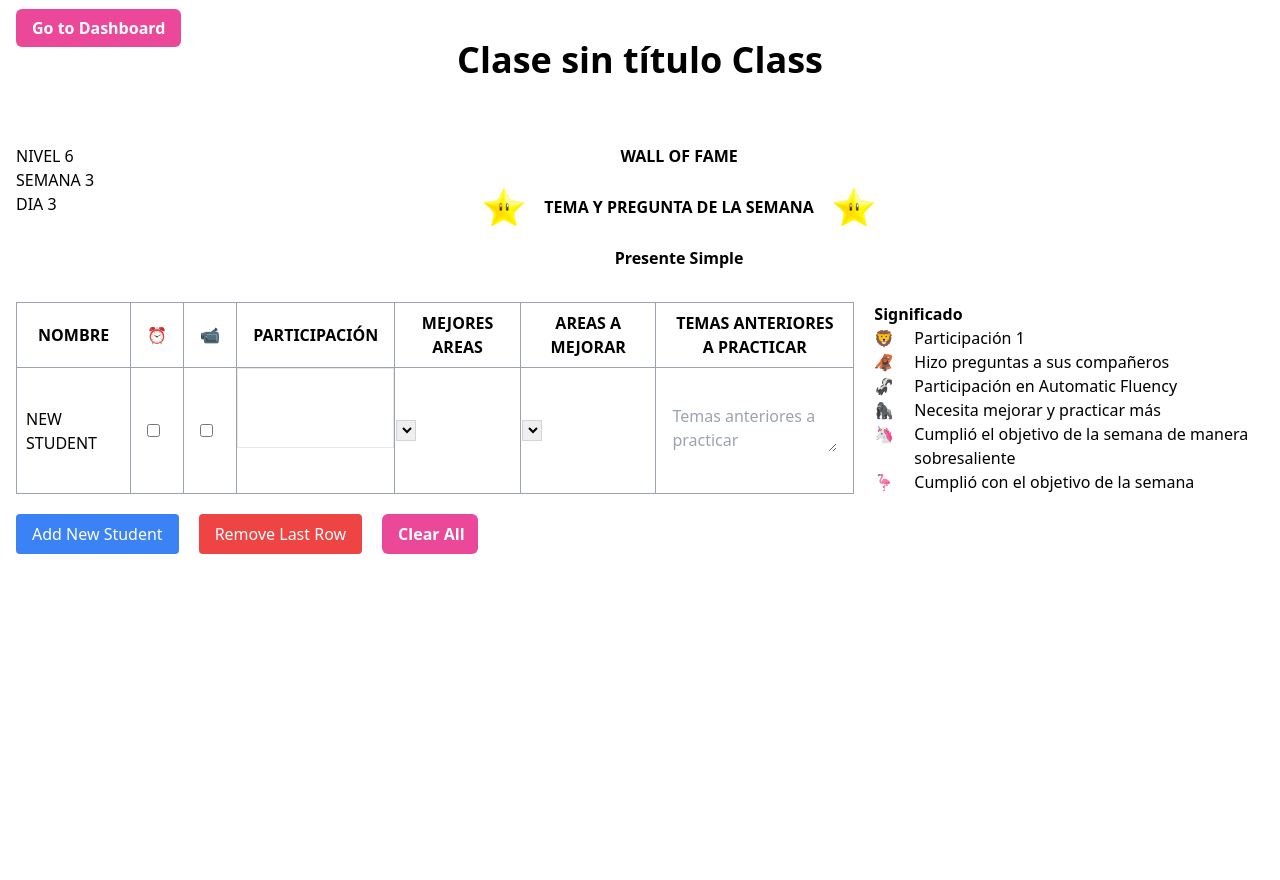
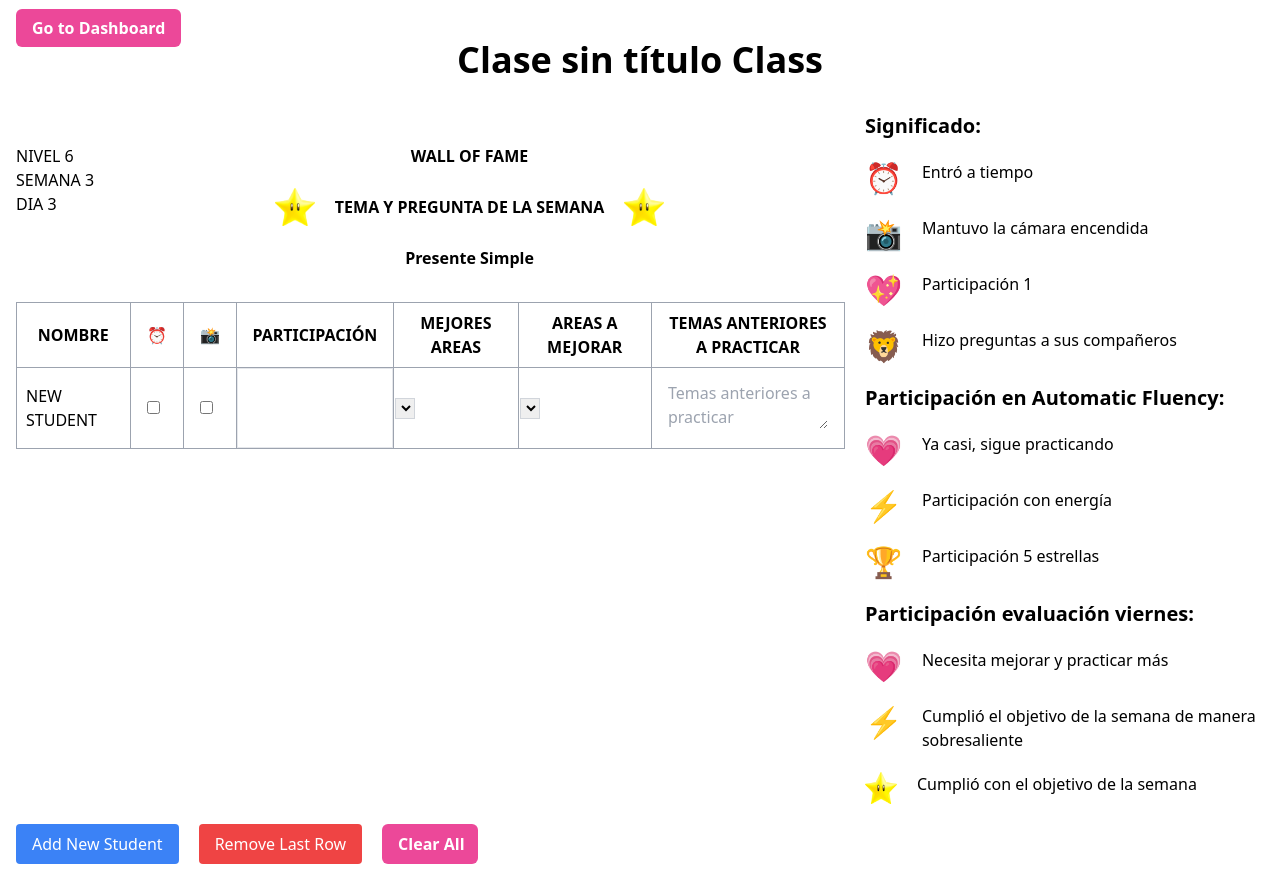
Before and after one commit to cristianccgg/teachersApp, a React (Vite) app: page /class/1 in a window 1280 px wide. Before the commit the page ends 800 px from the top, so only its background shows below. Built offline with nearby package versions, Linux system fonts and the light colour scheme.

Commit message:
Almost done, missing emojis

```diff
--- a/src/components/Class330.jsx
+++ b/src/components/Class330.jsx
@@ -173,7 +173,7 @@ function Class330() {
             <tr>
               <th className="border border-gray-400 px-4 py-2">NOMBRE</th>
               <th className="border border-gray-400 px-4 py-2">⏰</th>
-              <th className="border border-gray-400 px-4 py-2">📹</th>
+              <th className="border border-gray-400 px-4 py-2">📸</th>
               <th className="border border-gray-400 px-4 py-2">
                 PARTICIPACIÓN
               </th>
--- a/src/components/Emojis.jsx
+++ b/src/components/Emojis.jsx
@@ -1,70 +1,127 @@
+import star from "../assets/star.png";
+
 const Emojis = () => {
-  // Manejar el inicio del arrastre
-  const handleDragStart = (event, emoji) => {
-    event.dataTransfer.setData("text/plain", emoji);
-    event.dataTransfer.setDragImage(event.target, 0, 0); // Esto mostrará el emoji durante el arrastre
+  const handleDragStart = (e, item) => {
+    if (e.target.tagName === "IMG") {
+      const id = `img-${Date.now()}`;
+      e.target.id = id;
+      e.dataTransfer.setData("draggedId", id);
+    } else {
+      e.dataTransfer.setData("text/plain", item);
+    }
   };
 
   return (
-    <div>
-      <h1 className="font-bold">Significado</h1>
+    <div className="flex flex-col gap-5">
+      <h1 className="font-bold text-xl">Significado:</h1>
       <div className="flex gap-5">
         <p
-          className="draggable cursor-grab"
+          className="draggable cursor-grab text-3xl"
+          draggable="true"
+          onDragStart={(event) => handleDragStart(event, "&#9200;")}
+        >
+          &#9200;
+        </p>
+        <h2>Entró a tiempo</h2>
+      </div>
+      <div className="flex gap-5">
+        <p
+          className="draggable cursor-grab text-3xl"
+          draggable="true"
+          onDragStart={(event) => handleDragStart(event, "&#128248;")}
+        >
+          &#128248;
+        </p>
+        <h2>Mantuvo la cámara encendida</h2>
+      </div>
+      <div className="flex gap-5">
+        <p
+          className="draggable cursor-grab text-3xl"
+          draggable="true"
+          onDragStart={(event) => handleDragStart(event, "&#128150;")}
+        >
+          &#128150;
+        </p>
+        <h2>Participación 1</h2>
+      </div>
+      <div className="flex gap-5">
+        <p
+          className="draggable cursor-grab text-3xl"
           draggable="true"
           onDragStart={(event) => handleDragStart(event, "&#129409;")}
         >
           &#129409;
         </p>
-        <h2>Participación 1</h2>
+        <h2>Hizo preguntas a sus compañeros</h2>
+      </div>
+
+      <h1 className="font-bold text-xl">Participación en Automatic Fluency:</h1>
+
+      <div className="flex gap-5">
+        <p
+          className="draggable cursor-grab text-3xl"
+          draggable="true"
+          onDragStart={(event) => handleDragStart(event, "&#128151;")}
+        >
+          &#128151;
+        </p>
+        <h2>Ya casi, sigue practicando</h2>
       </div>
       <div className="flex gap-5">
         <p
-          className="draggable cursor-grab"
+          className="draggable cursor-grab text-3xl"
           draggable="true"
-          onDragStart={(event) => handleDragStart(event, "&#129447;")}
+          onDragStart={(event) => handleDragStart(event, "&#9889;")}
         >
-          &#129447;
+          &#9889;
         </p>
-        <h2>Hizo preguntas a sus compañeros</h2>
+        <h2>Participación con energía</h2>
       </div>
       <div className="flex gap-5">
         <p
-          className="draggable cursor-grab"
+          className="draggable cursor-grab text-3xl"
           draggable="true"
-          onDragStart={(event) => handleDragStart(event, "&#129448;")}
+          onDragStart={(event) => handleDragStart(event, "&#127942;")}
         >
-          &#129448;
+          &#127942;
         </p>
-        <h2>Participación en Automatic Fluency</h2>
+        <h2>Participación 5 estrellas</h2>
       </div>
+
+      <h1 className="font-bold text-xl">Participación evaluación viernes:</h1>
+
       <div className="flex gap-5">
         <p
-          className="draggable cursor-grab"
+          className="draggable cursor-grab text-3xl"
           draggable="true"
-          onDragStart={(event) => handleDragStart(event, "&#129421;")}
+          onDragStart={(event) => handleDragStart(event, "&#128151;")}
         >
-          &#129421;
+          &#128151;
         </p>
         <h2>Necesita mejorar y practicar más</h2>
       </div>
       <div className="flex gap-5">
         <p
-          className="draggable cursor-grab"
+          className="draggable cursor-grab text-3xl"
           draggable="true"
-          onDragStart={(event) => handleDragStart(event, "&#129412;")}
+          onDragStart={(event) => handleDragStart(event, "&#9889;")}
         >
-          &#129412;
+          &#9889;
         </p>
         <h2>Cumplió el objetivo de la semana de manera sobresaliente</h2>
       </div>
       <div className="flex gap-5">
         <p
-          className="draggable cursor-grab"
+          className="draggable cursor-grab "
           draggable="true"
-          onDragStart={(event) => handleDragStart(event, "&#129449;")}
+          onDragStart={(event) => handleDragStart(event, star)}
         >
-          &#129449;
+          <img
+            src={star}
+            alt="Objetivo cumplido"
+            className="w-8 h-8"
+            draggable="true"
+          />
         </p>
         <h2>Cumplió con el objetivo de la semana</h2>
       </div>
--- a/src/components/GenericClass.jsx
+++ b/src/components/GenericClass.jsx
@@ -66,7 +66,26 @@ function GenericClass() {
   const handleDrop = (event, dropzoneId, studentId) => {
     event.preventDefault();
     const emoji = event.dataTransfer.getData("text/plain");
-    if (emoji) {
+
+    // Get the dragged element directly
+    const draggedElement = document.getElementById(
+      event.dataTransfer.getData("draggedId")
+    );
+
+    let droppedItem;
+    if (draggedElement && draggedElement.tagName === "IMG") {
+      droppedItem = {
+        type: "image",
+        content: draggedElement.src,
+      };
+    } else {
+      droppedItem = {
+        type: "emoji",
+        content: emoji,
+      };
+    }
+
+    if (droppedItem) {
       setStudents((prevStudents) =>
         prevStudents.map((student) =>
           student.id === studentId
@@ -76,7 +95,7 @@ function GenericClass() {
                   ...student.droppedEmojis,
                   [dropzoneId]: [
                     ...(student.droppedEmojis[dropzoneId] || []),
-                    emoji,
+                    droppedItem,
                   ],
                 },
               }
@@ -163,20 +182,34 @@ function GenericClass() {
   const location = useLocation();
   const title = location.state?.title || "Clase sin título";
 
+  const [editingHeader, setEditingHeader] = useState(null);
+  const [headers, setHeaders] = useState(() => {
+    const savedHeaders = localStorage.getItem(`headers_${classId}`);
+    return savedHeaders
+      ? JSON.parse(savedHeaders)
+      : {
+          previousTopics: "TEMAS ANTERIORES A PRACTICAR",
+        };
+  });
+
+  useEffect(() => {
+    localStorage.setItem(`headers_${classId}`, JSON.stringify(headers));
+  }, [headers, classId]);
+
   // Your existing JSX remains exactly the same
   return (
     <div>
       <GoBackBtn />
       <ClassTitle title={title} />
-
+      <div className="flex  gap-5">
+        <div>
           <Header />
-      <div className="flex gap-5">
           <table className="border-collapse border border-gray-400">
             <thead>
               <tr>
                 <th className="border border-gray-400 px-4 py-2">NOMBRE</th>
                 <th className="border border-gray-400 px-4 py-2">⏰</th>
-              <th className="border border-gray-400 px-4 py-2">📹</th>
+                <th className="border border-gray-400 px-4 py-2">📸</th>
                 <th className="border border-gray-400 px-4 py-2">
                   PARTICIPACIÓN
                 </th>
@@ -187,7 +220,27 @@ function GenericClass() {
                   AREAS A MEJORAR
                 </th>
                 <th className="border border-gray-400 px-4 py-2">
-                TEMAS ANTERIORES A PRACTICAR
+                  {editingHeader === "previousTopics" ? (
+                    <input
+                      className="w-full px-2"
+                      value={headers.previousTopics}
+                      onChange={(e) =>
+                        setHeaders((prev) => ({
+                          ...prev,
+                          previousTopics: e.target.value,
+                        }))
+                      }
+                      onBlur={() => setEditingHeader(null)}
+                      autoFocus
+                    />
+                  ) : (
+                    <span
+                      className="cursor-pointer"
+                      onClick={() => setEditingHeader("previousTopics")}
+                    >
+                      {headers.previousTopics}
+                    </span>
+                  )}
                 </th>
               </tr>
             </thead>
@@ -265,15 +318,28 @@ function GenericClass() {
                   >
                     <div className="flex gap-2">
                       {(student.droppedEmojis["dropzone1"] || []).map(
-                      (emoji, index) => (
+                        (item, index) => (
                           <span
                             key={index}
                             className="text-2xl cursor-pointer"
                             onClick={() =>
                               handleEmojiClick("dropzone1", index, student.id)
                             }
-                          dangerouslySetInnerHTML={{ __html: emoji }}
+                          >
+                            {item.type === "emoji" ? (
+                              <span
+                                dangerouslySetInnerHTML={{
+                                  __html: item.content,
+                                }}
                               />
+                            ) : (
+                              <img
+                                src={item.content}
+                                alt="dropped-item"
+                                className="h-8 w-8 inline-block"
+                              />
+                            )}
+                          </span>
                         )
                       )}
                     </div>
@@ -360,6 +426,7 @@ function GenericClass() {
               ))}
             </tbody>
           </table>
+        </div>
         <Emojis />
       </div>
 
```
Lines whose indentation alone changed are shown as unchanged.
